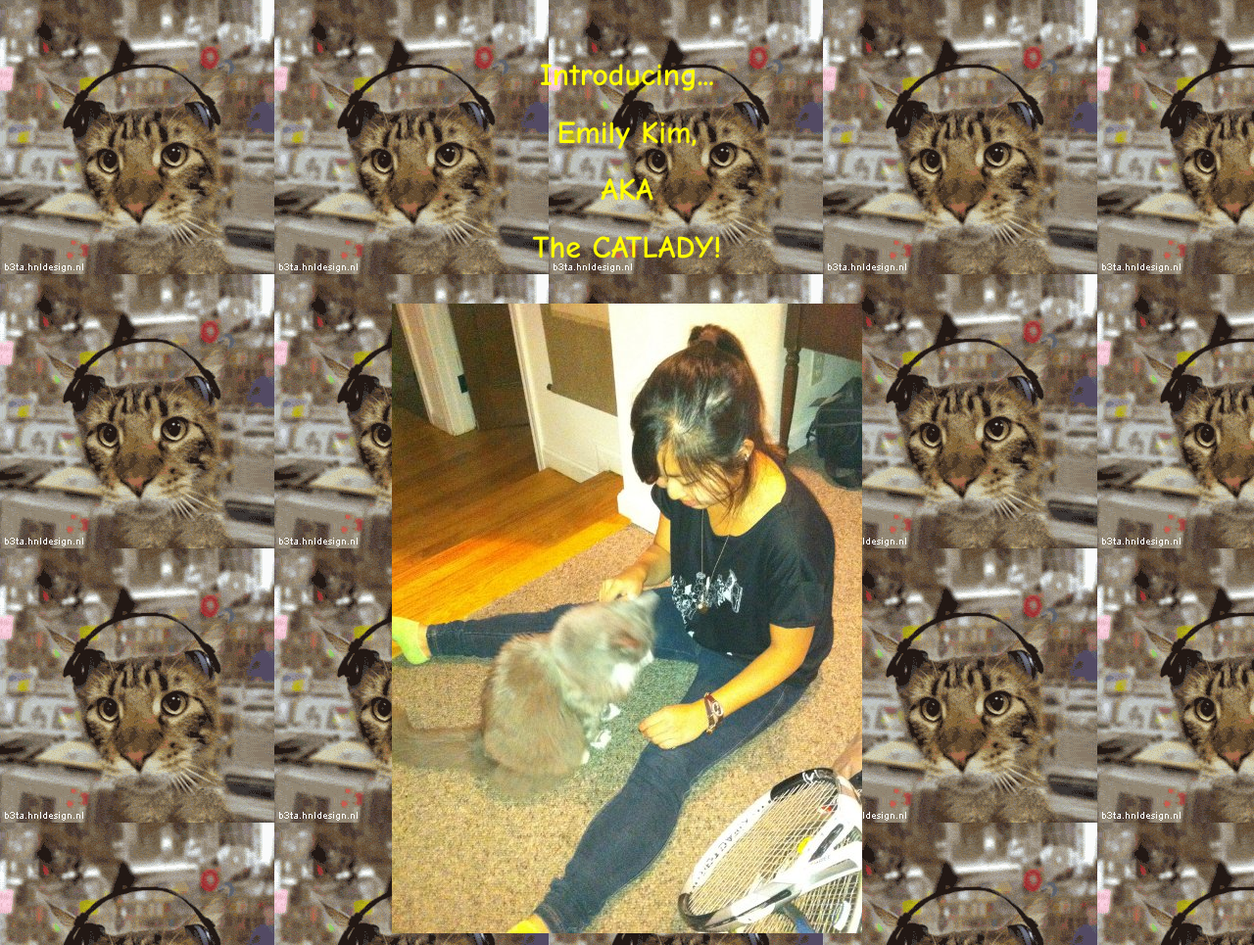
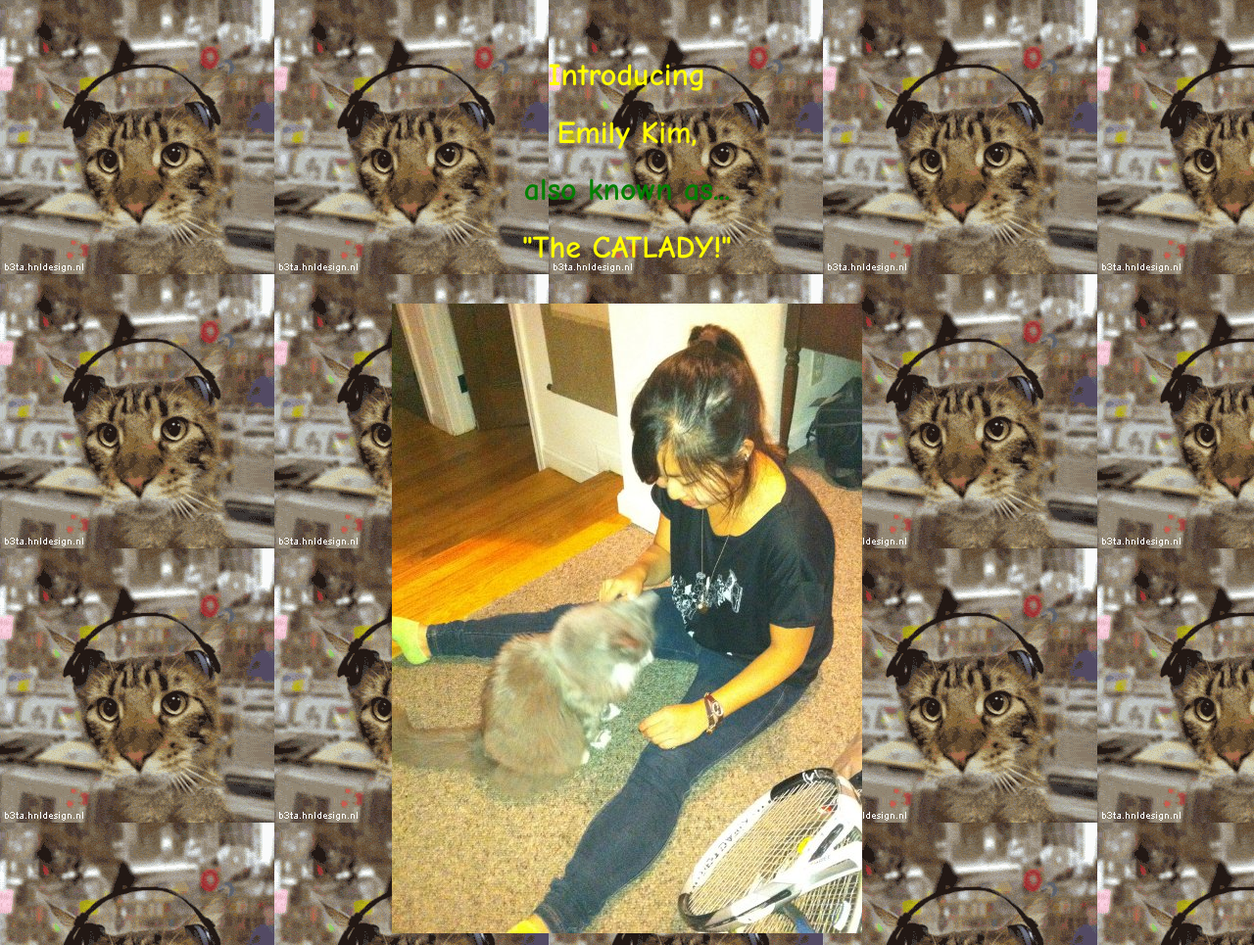
Before and after one commit to cheehieu/catlady, a plain HTML site: page index.html in a window 1280 px wide. Shown: the whole page at 98% size. Drawn offline with Linux system fonts and the light colour scheme.

Commit message:
Update index.html

```diff
--- a/index.html
+++ b/index.html
@@ -9,10 +9,10 @@
 
 <body>
 <div align="center">
-<h1 style="font-family:Comic Sans MS, cursive, sans-serif; color:yellow;"><br>Introducing...</h1>
+<h1 style="font-family:Comic Sans MS, cursive, sans-serif; color:yellow;"><br>Introducing</h1>
 <h1 style="font-family:Comic Sans MS, cursive, sans-serif; color:yellow;">Emily Kim,</h1>
-<h1 style="font-family:Comic Sans MS, cursive, sans-serif; color:yellow;">AKA</h1>
-<h1 style="font-family:Comic Sans MS, cursive, sans-serif; color:yellow;">The CATLADY!</h1>
+<h1 style="font-family:Comic Sans MS, cursive, sans-serif; color:green;">also known as...</h1>
+<h1 style="font-family:Comic Sans MS, cursive, sans-serif; color:yellow;">"The CATLADY!"</h1>
 <br>
 <img src="images/emily_catlady.jpg"><br>
 </div>
```
